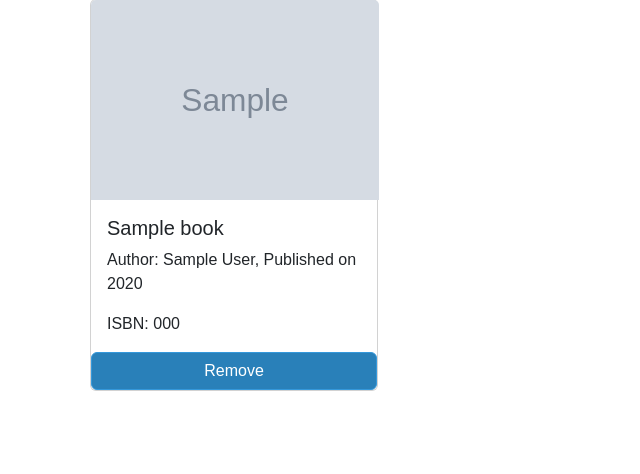
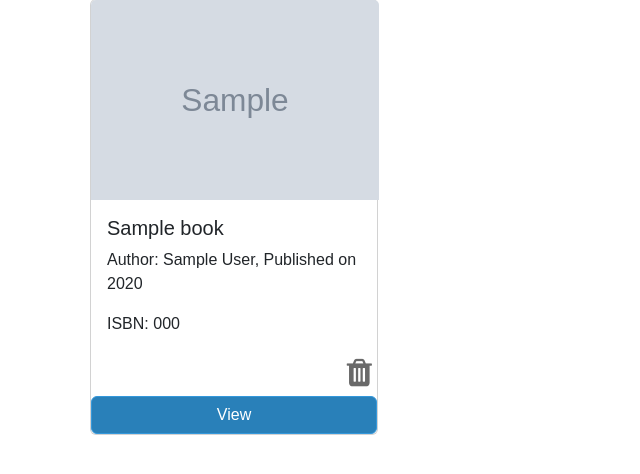
Before and after one commit to MelinaLushaku/Seminar-Lab, a Django app: page /wish-list in a window 1280 px wide. Shown: the part 139-613 px from the top of the page, without its empty margins (0-640 px from the left). Run offline with Django 5.2, Linux system fonts and the light colour scheme; a user stored in the database is signed in; tables that the repository leaves empty hold one stand-in row (values such as "Sample post"); grey boxes marked "Sample" are stand-in pictures.

Commit message:
delete button and view button in wish list item

```diff
--- a/Books/templates/header.html
+++ b/Books/templates/header.html
@@ -142,9 +142,17 @@ button.btn-primary {
     pointer-events: none;
 }
 
+h5 {
+  overflow: hidden;
+  text-overflow: ellipsis;
+  white-space: nowrap;
+}
+
 
     </style>
     {% block head %}{% endblock %}
+    <link rel="stylesheet" href="https://cdnjs.cloudflare.com/ajax/libs/font-awesome/4.7.0/css/font-awesome.min.css">
+
 </head>
   <body>
   <nav class="py-2 bg-body-tertiary border-bottom">
--- a/Books/templates/index.html
+++ b/Books/templates/index.html
@@ -112,7 +112,6 @@ body {
 
 
       </style>
-      <link rel="stylesheet" href="https://cdnjs.cloudflare.com/ajax/libs/font-awesome/4.7.0/css/font-awesome.min.css">
   </head>
   <body>
     {% block content %}
--- a/Books/templates/wishList.html
+++ b/Books/templates/wishList.html
@@ -19,11 +19,11 @@
                 <p class="card-text">Author: {{book.author}}, Published on {{book.yearOfPublication}}</p>
                 <p class="card-text">ISBN: {{book.isbn}}</p>
                 </div>
-                <a href="/wish-list" style="position: absolute; align-self: flex-end; margin: 5px;">
-                <i class="fa fa-heart" style="font-size: x-large; color: crimson;" aria-hidden="true"></i>
+                <a href="{% url 'remove-book' book.id %}" style="align-self: flex-end; margin: 5px;">
+                    <i class="fa fa-trash" style="font-size: xx-large; color: dimgray;" aria-hidden="true"></i>
                 </a>
 
-                <a href="{% url 'remove-book' book.id %}" class="btn btn-primary">Remove</a>
+                <a href="{% url 'view-book' book.id %}" class="btn btn-primary">View</a>
             </div>
             {% endfor %}
         </div>
```
